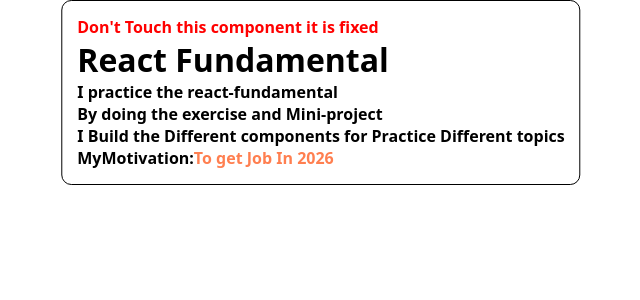
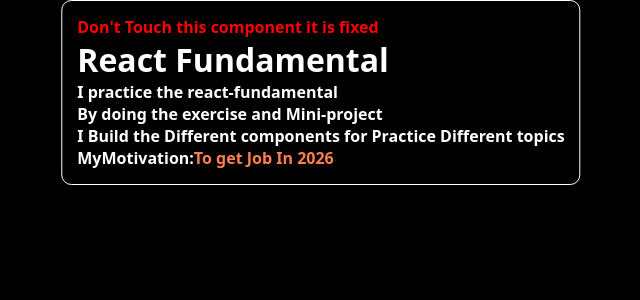
Before and after one commit to nikhildev-webapp/ReactFundamentals, a React (Vite) app: page / in a window 1280 px wide. Shown: the top 300 px of the page, without its empty margins (319-959 px from the left). Built offline with nearby package versions, Linux system fonts and the light colour scheme.

Commit message:
change background color

```diff
--- a/src/index.css
+++ b/src/index.css
@@ -5,10 +5,13 @@
   font-family: system-ui, -apple-system, BlinkMacSystemFont, "Segoe UI", Roboto,
     Oxygen, Ubuntu, Cantarell, "Open Sans", "Helvetica Neue", sans-serif;
   font-weight: bold;
+  background-color: black;
+  color: white;
+  border-color: grey;
 }
 
 .card {
-  border: 1px solid black;
+  border: 1px solid;
   border-radius: 20px;
   position: absolute;
   top: 5%;
@@ -38,7 +41,7 @@
 }
 
 .exeContainer {
-  border: 1px solid Black;
+  border: 1px solid;
   display: inline-block;
   position: absolute;
   left: 50%;
```
